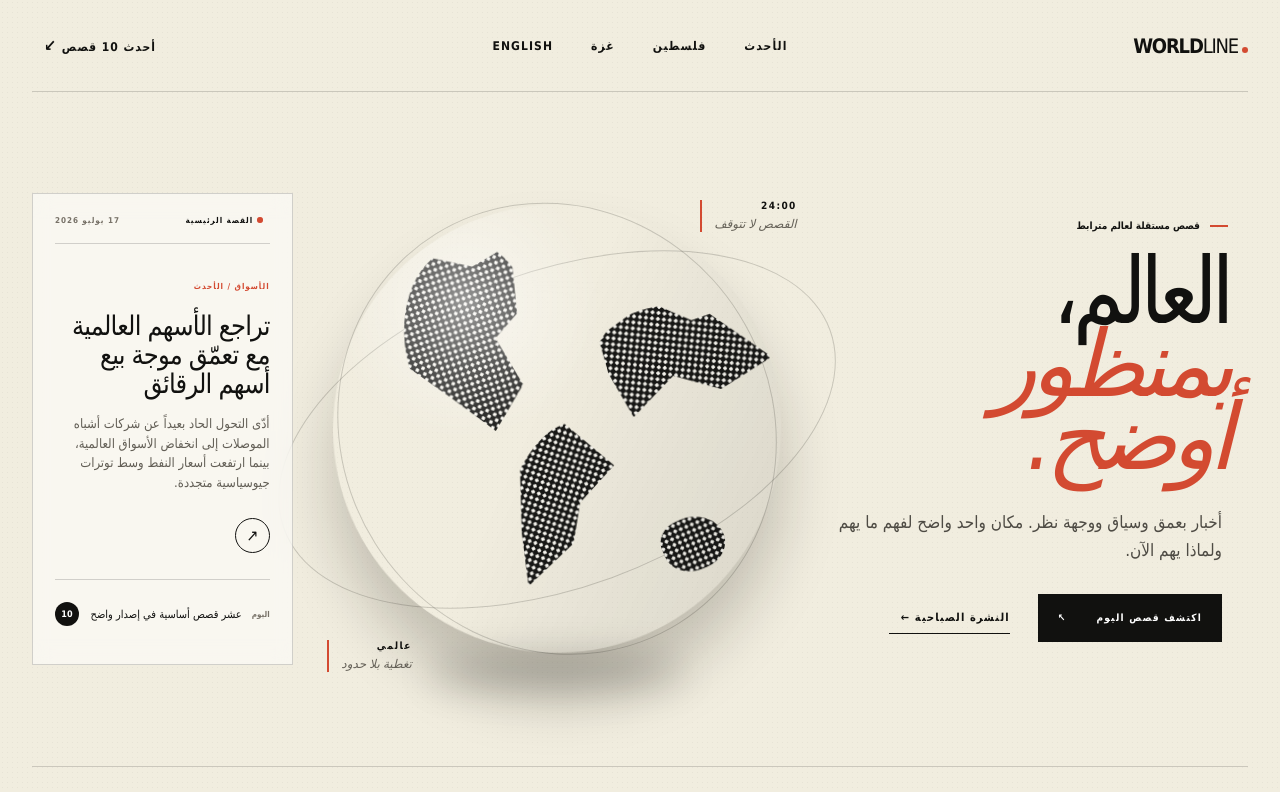
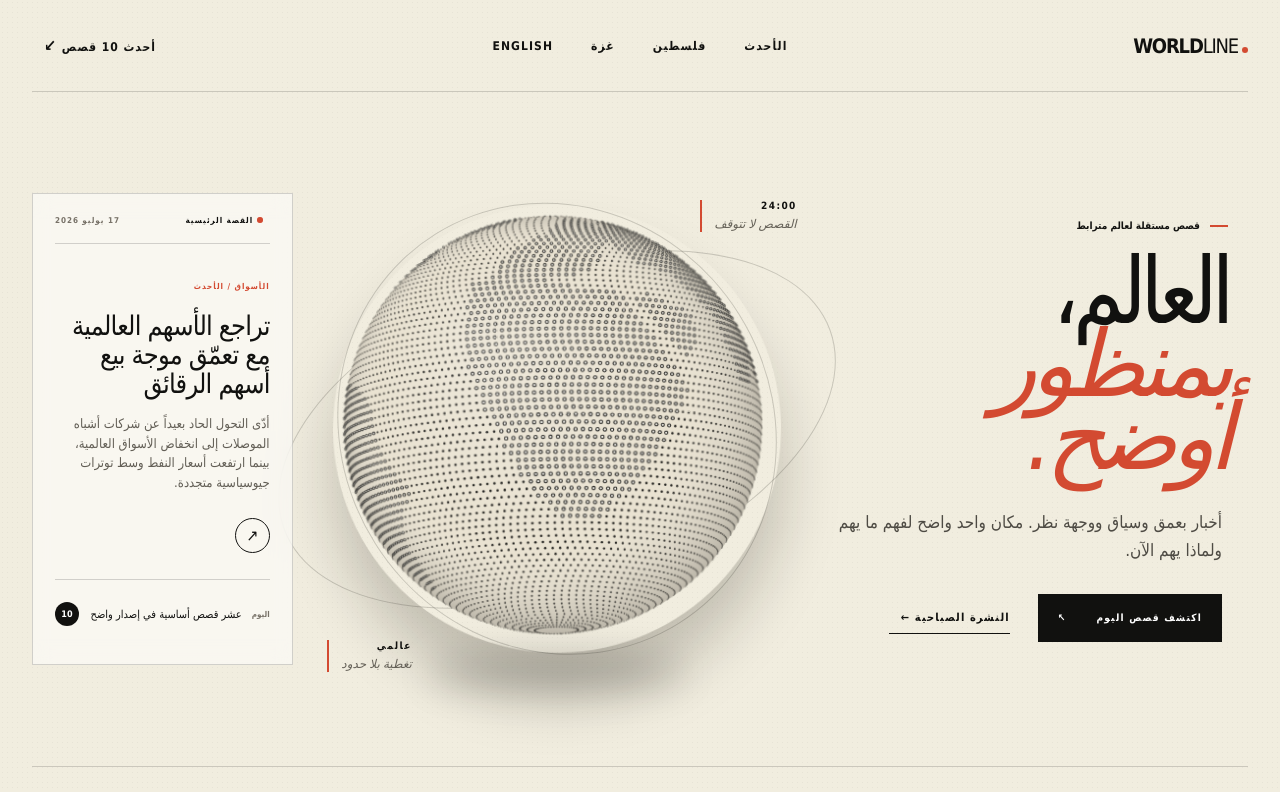
Before and after one commit to YYHomr/openworld, a Next.js app: page /ar in a window 1280 px wide. Shown: the top 792 px of the page. Built offline with nearby package versions, Linux system fonts and the light colour scheme.

Commit message:
Activate realistic dot globe on Arabic home

```diff
--- a/app/ar/page.tsx
+++ b/app/ar/page.tsx
@@ -5,7 +5,7 @@ export const metadata={title:"وورلدلاين — الأخبار في سيا
 export default function ArabicHome(){const lead=news[0];return <main className="ar-page" dir="rtl" lang="ar">
 <section className="hero" id="top"><nav className="nav shell"><a className="brand" href="/ar">WORLD<span>LINE</span><i/></a><div className="nav-links"><a href="#latest">الأحدث</a><a href="/ar/palestine">فلسطين</a><a href="/ar/gaza">غزة</a><a href="/">English</a></div><a className="edition" href="#latest">أحدث 10 قصص <span>↙</span></a></nav>
 <div className="hero-grid shell"><div className="hero-copy"><p className="eyebrow"><span/> قصص مستقلة لعالم مترابط</p><h1>العالم،<br/><em>بمنظور أوضح.</em></h1><p className="dek">أخبار بعمق وسياق ووجهة نظر. مكان واحد واضح لفهم ما يهم ولماذا يهم الآن.</p><div className="hero-actions"><a className="button button-dark" href="#latest">اكتشف قصص اليوم <Arrow/></a><a className="text-link" href="#newsletter">النشرة الصباحية <span>←</span></a></div></div>
-<div className="globe-stage"><div className="orbit orbit-one"/><div className="orbit orbit-two"/><div className="globe-shadow"/><div className="globe"><span className="land land-a"/><span className="land land-b"/><span className="land land-c"/><span className="land land-d"/><span className="globe-shine"/></div><div className="globe-note note-top"><b>24:00</b><span>القصص لا تتوقف</span></div><div className="globe-note note-bottom"><b>عالمي</b><span>تغطية بلا حدود</span></div></div>
+<div className="globe-stage"><div className="orbit orbit-one"/><div className="orbit orbit-two"/><div className="globe-shadow"/><div className="globe"><DotGlobe /></div><div className="globe-note note-top"><b>24:00</b><span>القصص لا تتوقف</span></div><div className="globe-note note-bottom"><b>عالمي</b><span>تغطية بلا حدود</span></div></div>
 <aside className="brief-card"><div className="brief-head"><p><span className="live-dot"/> القصة الرئيسية</p><time>17 يوليو 2026</time></div><a className="brief-lead" href={`/ar/news/${lead.slug}`}><span>{lead.category} / الأحدث</span><h2>{lead.title}</h2><p>{lead.dek}</p><i><Arrow/></i></a><div className="brief-ticker"><span>اليوم</span><p>عشر قصص أساسية في إصدار واضح</p><b>10</b></div></aside></div>
 <div className="topic-strip shell"><span>تابع القصة</span><a href="#latest">المناخ</a><a href="#latest">الذكاء الاصطناعي</a><a href="#latest">الأسواق</a><a href="#latest">العلوم والفضاء</a><a className="all-topics" href="#latest">كل القصص <Arrow/></a></div></section>
 <section className="latest shell" id="latest"><div className="section-heading"><div><p className="eyebrow"><span/> تحديث 17 يوليو 2026</p><h2>أحدث عشر قصص.</h2></div><p>عشر قصص حالية في الشؤون العالمية والتكنولوجيا والعلوم والمناخ والأعمال، ولكل قصة صفحتها الكاملة.</p></div><div className="story-list">{news.map(s=><a className="story-row" href={`/ar/news/${s.slug}`} key={s.slug}><span className="story-number">{s.number}</span><span className="story-category">{s.category}</span><h3>{s.title}</h3><span className="story-time">{s.readTime}</span><span className="story-arrow"><Arrow/></span></a>)}</div></section>
```
